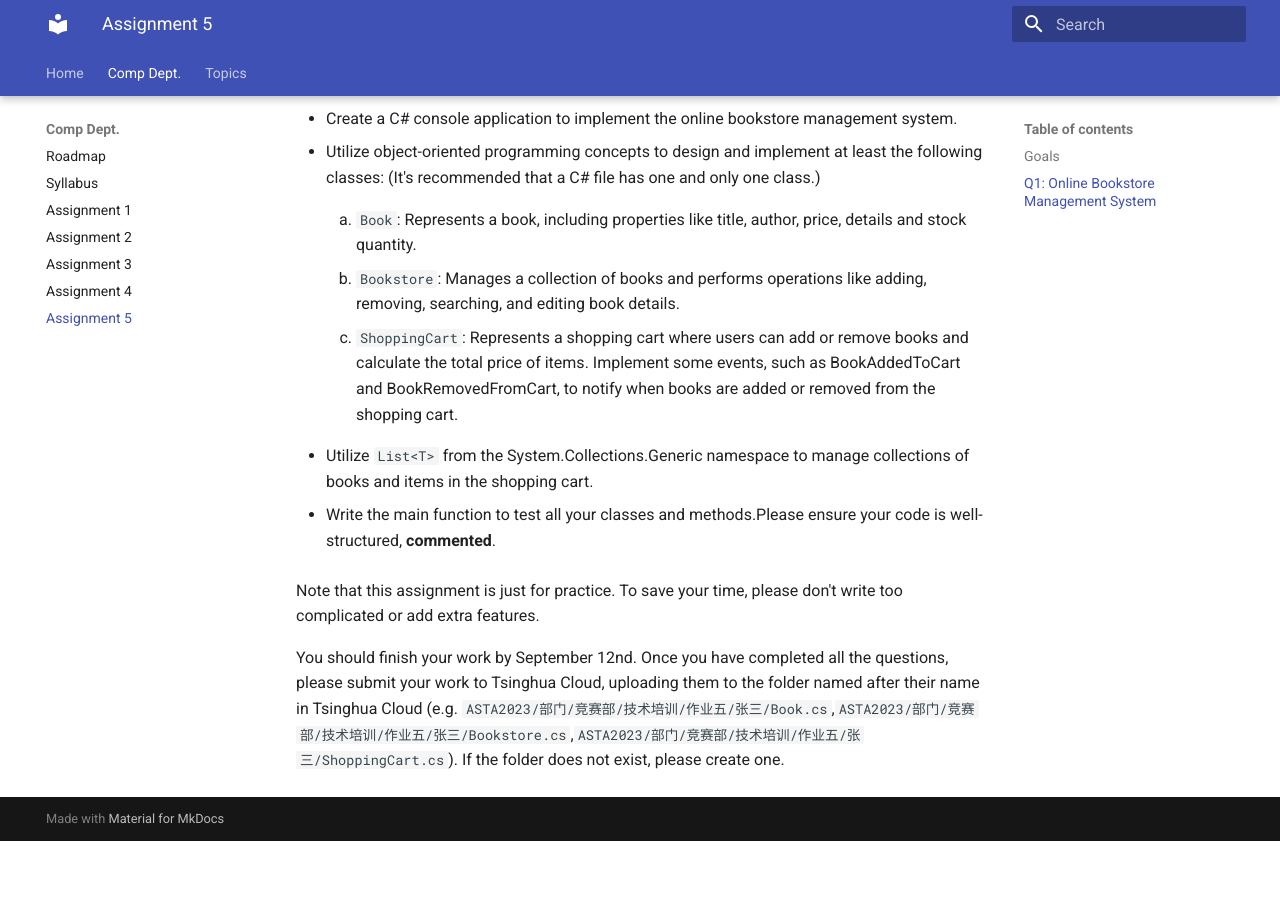
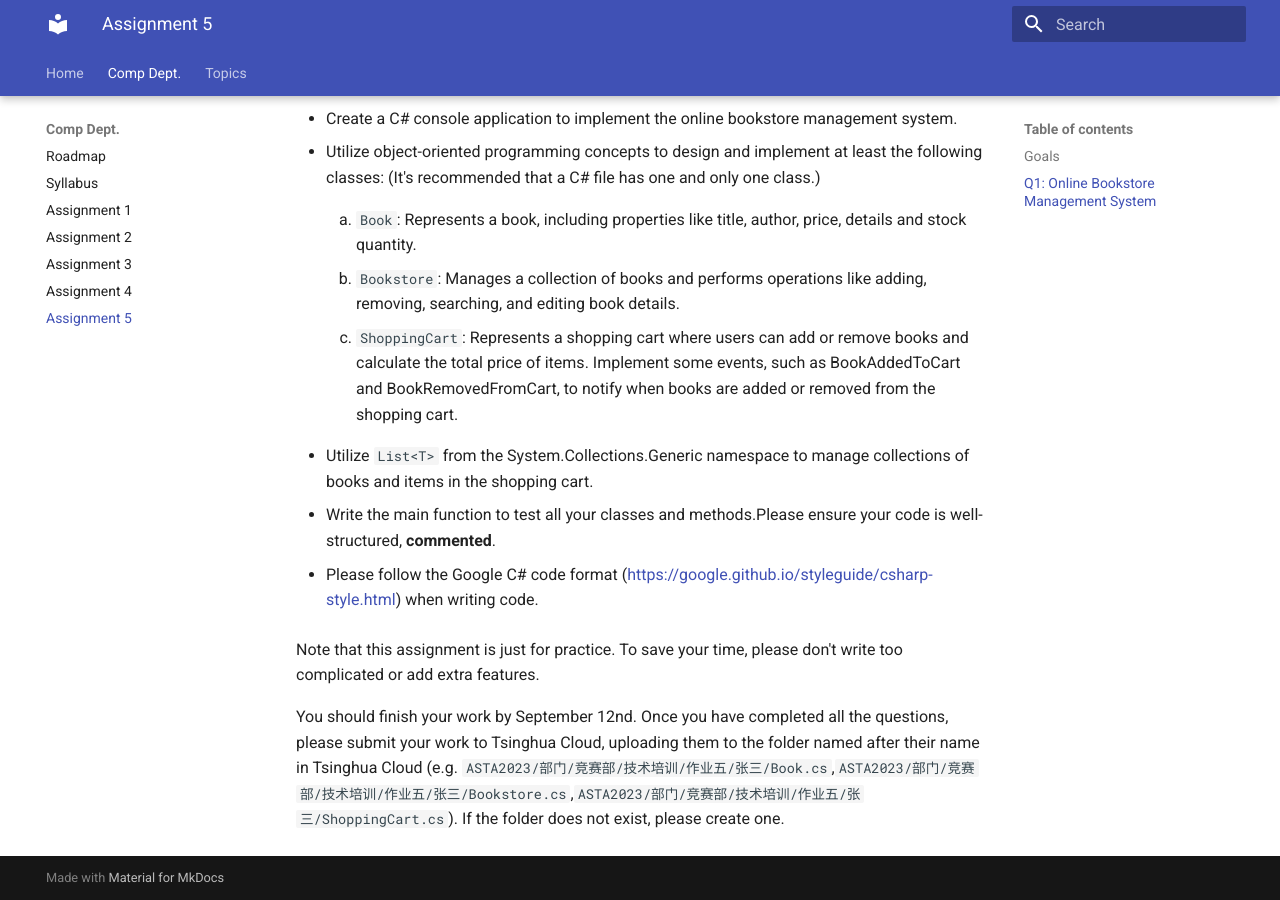
Before and after one commit to THUASTA/TechRoadmap, an MkDocs documentation site: the page built from docs/comp_dept/assignment_5.md, in a window 1280 px wide and 900 px high, scrolled down 659 px. Built offline with MkDocs 1.6.1 and Material for MkDocs 9.7.7, drawn with Linux system fonts in a browser that asks for light colours; before the commit the page ends 1500 px from its top, so only the background shows below that.

Commit message:
Update assignment_5.md

```diff
--- a/docs/comp_dept/assignment_5.md
+++ b/docs/comp_dept/assignment_5.md
@@ -34,6 +34,8 @@ Assignment Requirements:
 
 - Write the main function to test all your classes and methods.Please ensure your code is well-structured, **commented**.
 
+- Please follow the Google C# code format (<https://google.github.io/styleguide/csharp-style.html>) when writing code.
+
 Note that this assignment is just for practice. To save your time, please don't write too complicated or add extra features.
 
 You should finish your work by September 12nd. Once you have completed all the questions, please submit your work to Tsinghua Cloud, uploading them to the folder named after their name in Tsinghua Cloud (e.g. `ASTA2023/部门/竞赛部/技术培训/作业五/张三/Book.cs`,`ASTA2023/部门/竞赛部/技术培训/作业五/张三/Bookstore.cs`,`ASTA2023/部门/竞赛部/技术培训/作业五/张三/ShoppingCart.cs`). If the folder does not exist, please create one.
```
